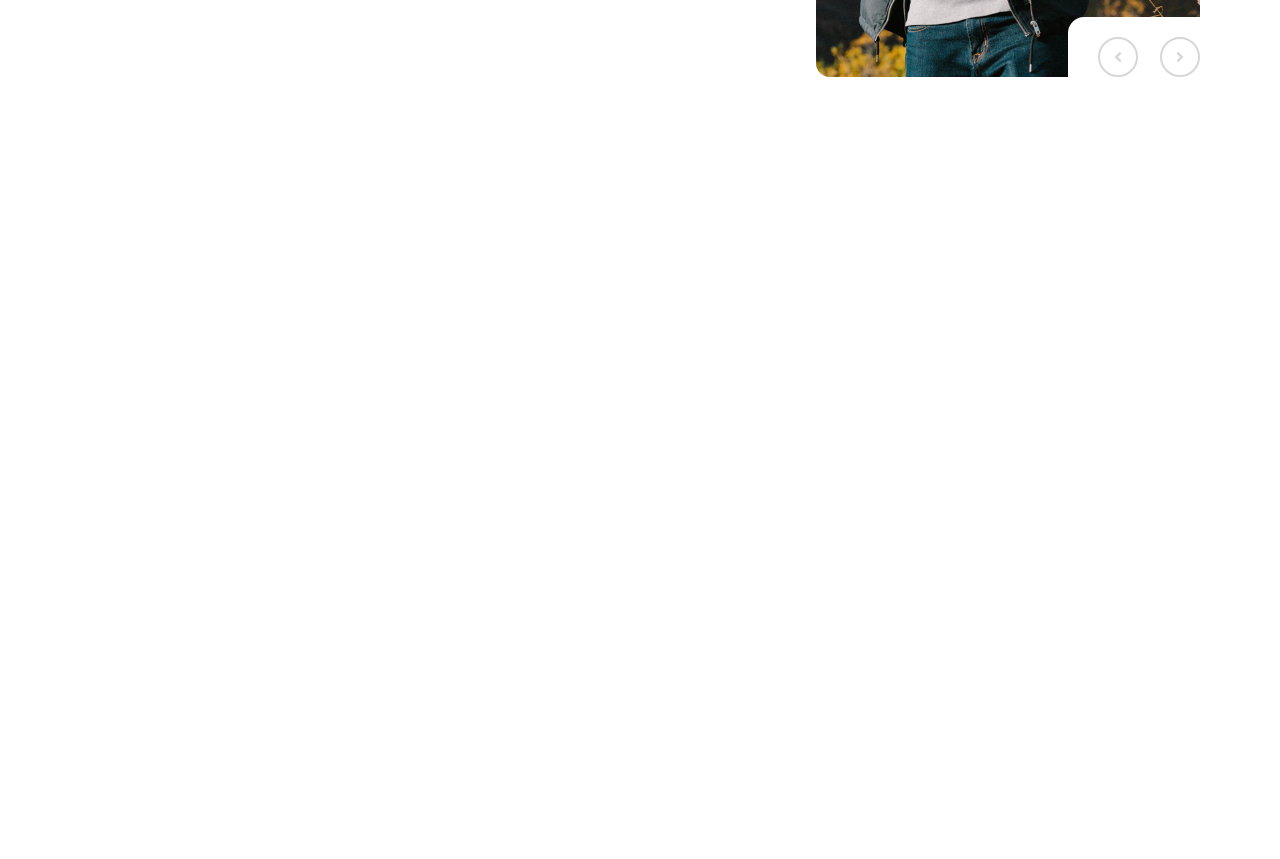
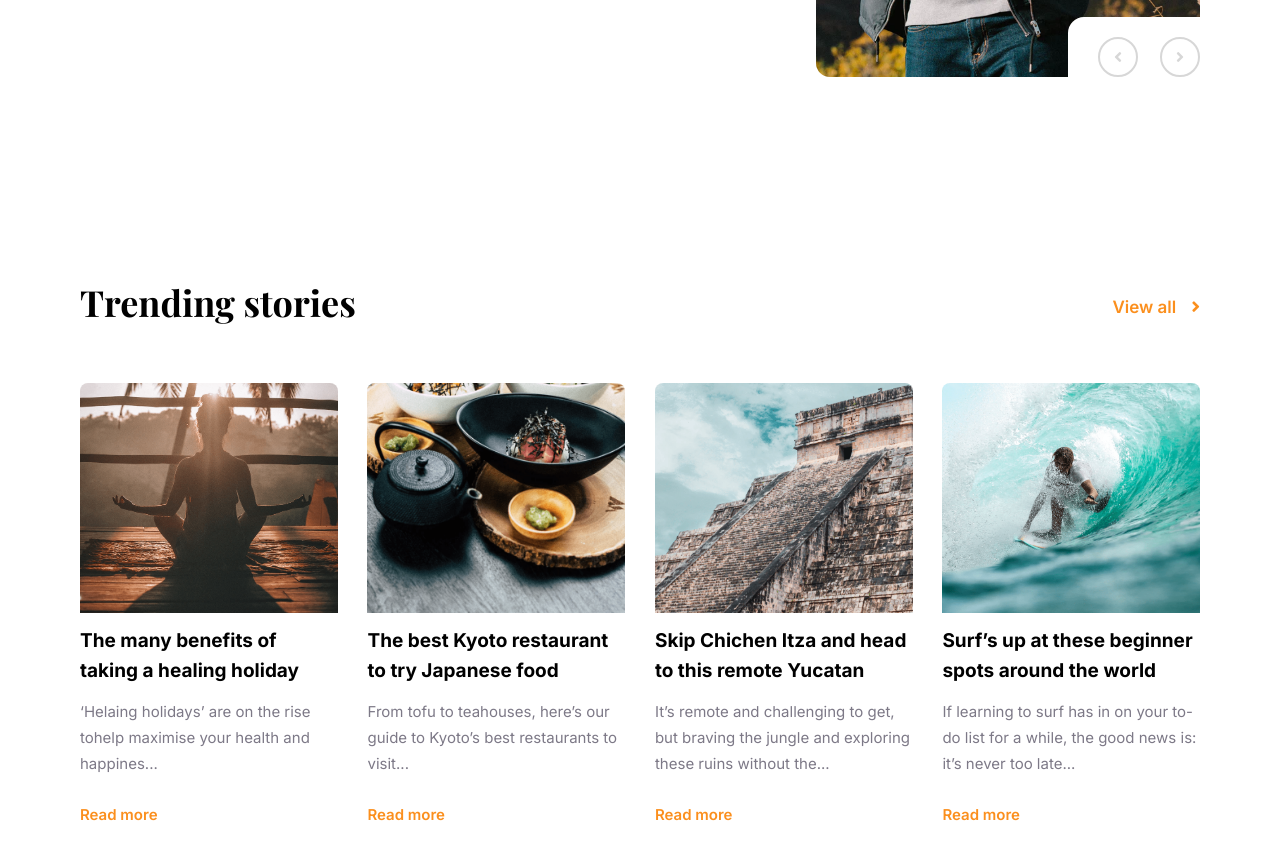
Before and after one commit to andryushque/tour-and-travel, a plain HTML site: page index.html in a window 1280 px wide. Shown: the part 3784-4643 px from the top of the page. Before the commit the page ends 4061 px from the top, so only its background shows below. Drawn offline with nearby package versions, Linux system fonts and the light colour scheme; files whose address does not match are found by name.

Commit message:
Create: stories section

```diff
--- a/index.html
+++ b/index.html
@@ -321,6 +321,88 @@
     </section>
     <!-- /.testimonials -->
 
+    <section class="stories">
+      <div class="container">
+        <div class="stories-wrapper">
+          <h2 class="stories__title title">Trending stories</h2>
+          <a href="#" class="stories__link link"
+            >View all <i class="fas fa-angle-right"></i
+          ></a>
+
+          <div class="stories__cards">
+            <div class="stories__card">
+              <img
+                src="images/stories/stories-01.png"
+                alt="Image: yoga"
+                class="stories__image"
+              />
+              <h3 class="stories__cardtitle">
+                The many benefits of taking a healing holiday
+              </h3>
+              <p class="stories__text">
+                ‘Helaing holidays’ are on the rise tohelp maximise your health
+                and happines...
+              </p>
+              <a href="#" class="stories__cardlink link">Read more</a>
+            </div>
+            <!-- /.stories__card -->
+            <div class="stories__card">
+              <img
+                src="images/stories/stories-02.png"
+                alt="Image: food"
+                class="stories__image"
+              />
+              <h3 class="stories__cardtitle">
+                The best Kyoto restaurant to try Japanese food
+              </h3>
+              <p class="stories__text">
+                From tofu to teahouses, here’s our guide to Kyoto’s best
+                restaurants to visit...
+              </p>
+              <a href="#" class="stories__cardlink link">Read more</a>
+            </div>
+            <!-- /.stories__card -->
+            <div class="stories__card">
+              <img
+                src="images/stories/stories-03.png"
+                alt="Image: Chichen Itza"
+                class="stories__image"
+              />
+              <h3 class="stories__cardtitle">
+                Skip Chichen Itza and head to this remote Yucatan
+              </h3>
+              <p class="stories__text">
+                It’s remote and challenging to get, but braving the jungle and
+                exploring these ruins without the...
+              </p>
+              <a href="#" class="stories__cardlink link">Read more</a>
+            </div>
+            <!-- /.stories__card -->
+            <div class="stories__card">
+              <img
+                src="images/stories/stories-04.png"
+                alt="Image: surfing"
+                class="stories__image"
+              />
+              <h3 class="stories__cardtitle">
+                Surf’s up at these beginner spots around the world
+              </h3>
+              <p class="stories__text">
+                If learning to surf has in on your to- do list for a while, the
+                good news is: it’s never too late...
+              </p>
+              <a href="#" class="stories__cardlink link">Read more</a>
+            </div>
+            <!-- /.stories__card -->
+          </div>
+          <!-- /.stories__cards -->
+        </div>
+        <!-- /.stories-wrapper -->
+      </div>
+      <!-- /.container -->
+    </section>
+    <!-- /.stories -->
+
     <!-- Подключение JS -->
     <script src="js/jquery-3.5.1.min.js"></script>
     <script src="js/swiper-bundle.min.js"></script>
--- /dev/null
+++ b/sass/_stories.sass
@@ -0,0 +1,73 @@
+.stories
+  padding-bottom: 270px
+  &-wrapper
+    position: relative
+  &__title
+    max-width: 75%
+    margin-bottom: 56px
+    font-size: 36px
+    line-height: 50px
+    color: $dark-primary
+  &__link
+    position: absolute
+    top: 0
+    right: 0
+    z-index: 10
+    max-width: 25%
+    font-family: 'Inter', Helvetica, sans-serif
+    font-style: normal
+    font-weight: 600
+    font-size: 17px
+    line-height: 60px
+    color: $accent
+    .fas
+      margin-left: 11px
+    &:hover
+      text-decoration: underline
+
+  &__cards
+    display: flex
+    flex-wrap: wrap
+    justify-content: space-between
+  &__card
+    position: relative
+    display: flex
+    flex-direction: column
+    justify-content: space-between
+    width: 23%
+    min-height: 446px
+    border-radius: 8px
+    overflow: hidden
+  &__image
+    width: 100%
+    max-width: 260px
+    height: 230px
+    object-fit: cover
+  &__cardtitle
+    margin-top: 13px
+    margin-bottom: 13px
+    font-style: normal
+    font-weight: bold
+    font-size: 19px
+    line-height: 30px
+    color: $dark-primary
+    word-break: break-word
+  &__text
+    margin-top: 0
+    margin-bottom: 23px
+    font-style: normal
+    font-weight: normal
+    font-size: 15px
+    line-height: 26px
+    color: $grey-primary
+    word-break: break-word
+  &__cardlink
+    margin-top: auto
+    font-family: Inter
+    font-style: normal
+    font-weight: 600
+    font-size: 15px
+    line-height: 28px
+    color: $accent
+    &:hover
+      text-decoration: underline
--- a/sass/style.sass
+++ b/sass/style.sass
@@ -17,6 +17,8 @@
 @import 'infocards'
 // Подключение стилей для секции testimonials
 @import 'testimonials'
+// Подключение стилей для секции stories
+@import 'stories'
 
 // Подключение адаптива
 @import 'media'
```
Also changed, not shown: css/style.css, images/stories/stories-01.png (added), images/stories/stories-02.png (added), images/stories/stories-03.png (added), images/stories/stories-04.png (added).
